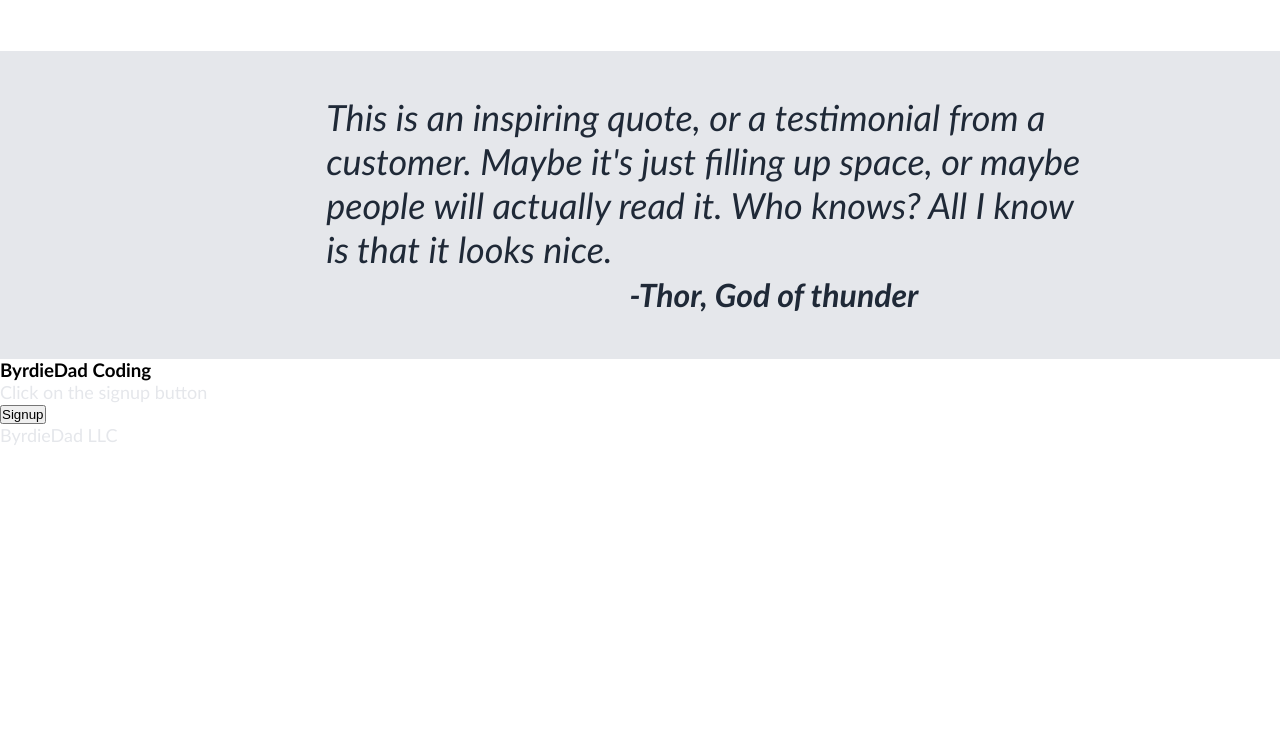
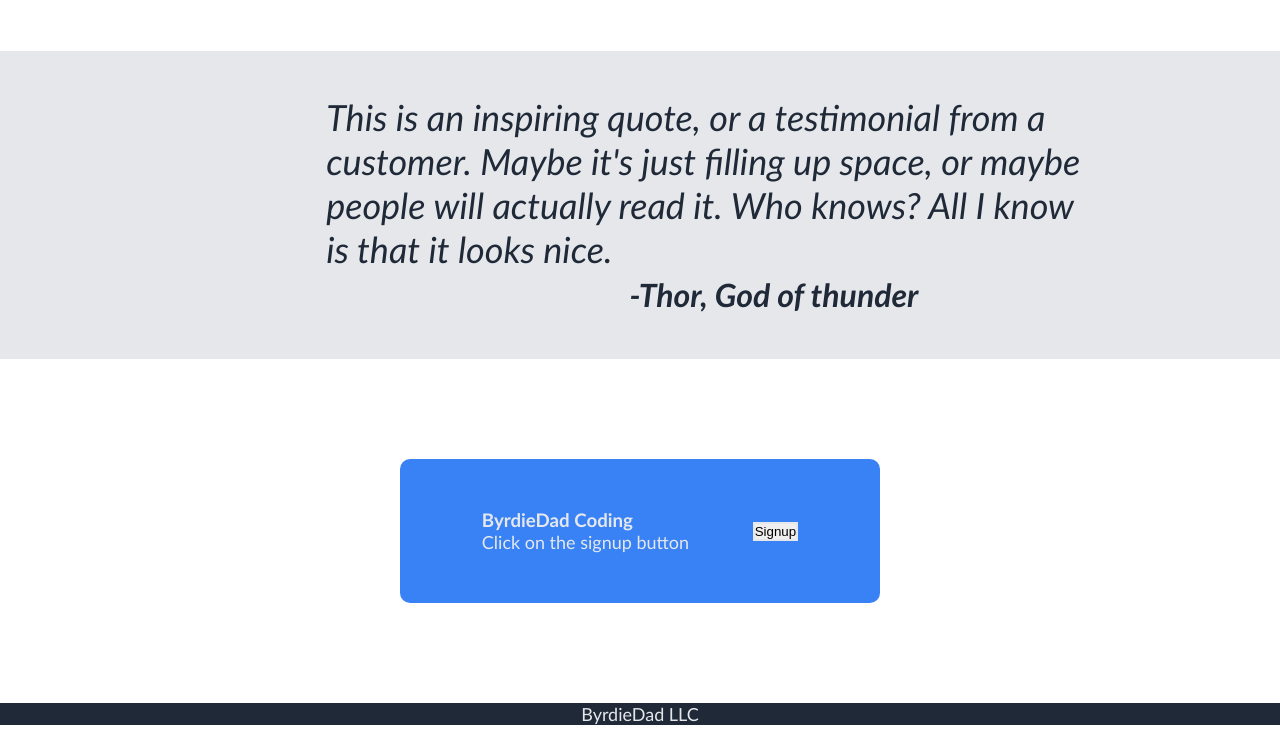
Before and after one commit to ByrdieDad/landing-page, a plain HTML site: page index.html in a window 1280 px wide. Shown: the part 717-1452 px from the top of the page. Before the commit the page ends 1163 px from the top, so only its background shows below. Drawn offline with Linux system fonts and the light colour scheme.

Commit message:
finished style.css

```diff
--- a/style.css
+++ b/style.css
@@ -128,3 +128,47 @@ header img {
 b {
     font-size: 32px;
 }
+
+.call-to-action-wrapper {
+    margin: 100px;
+}
+
+.call-to-action-container {
+    background-color: #3882f6;
+    display: flex;
+    justify-content: space-around;
+    align-items: center;
+    margin-left: 300px;
+    margin-right: 300px;
+    border-radius: 10px;
+    padding: 50px;
+}
+
+h3 {
+    color: #e5e7eb;
+    padding: 0px;
+    margin: 0px;
+}
+
+.call-to-action-text {
+    color: #e5e7eb;
+    padding: 0;
+    margin: 0;
+}
+
+.sign-up-button-second {
+    border: 2px solid #e5e7eb;
+}
+
+.footer-wrapper {
+    background-color: #1f2937;
+}
+
+.footer {
+    display: flex;
+    align-items: center;
+    margin: 10px;
+    justify-content: center;
+    font-size: 18px;
+    color: #e5e7eb;
+}
```
